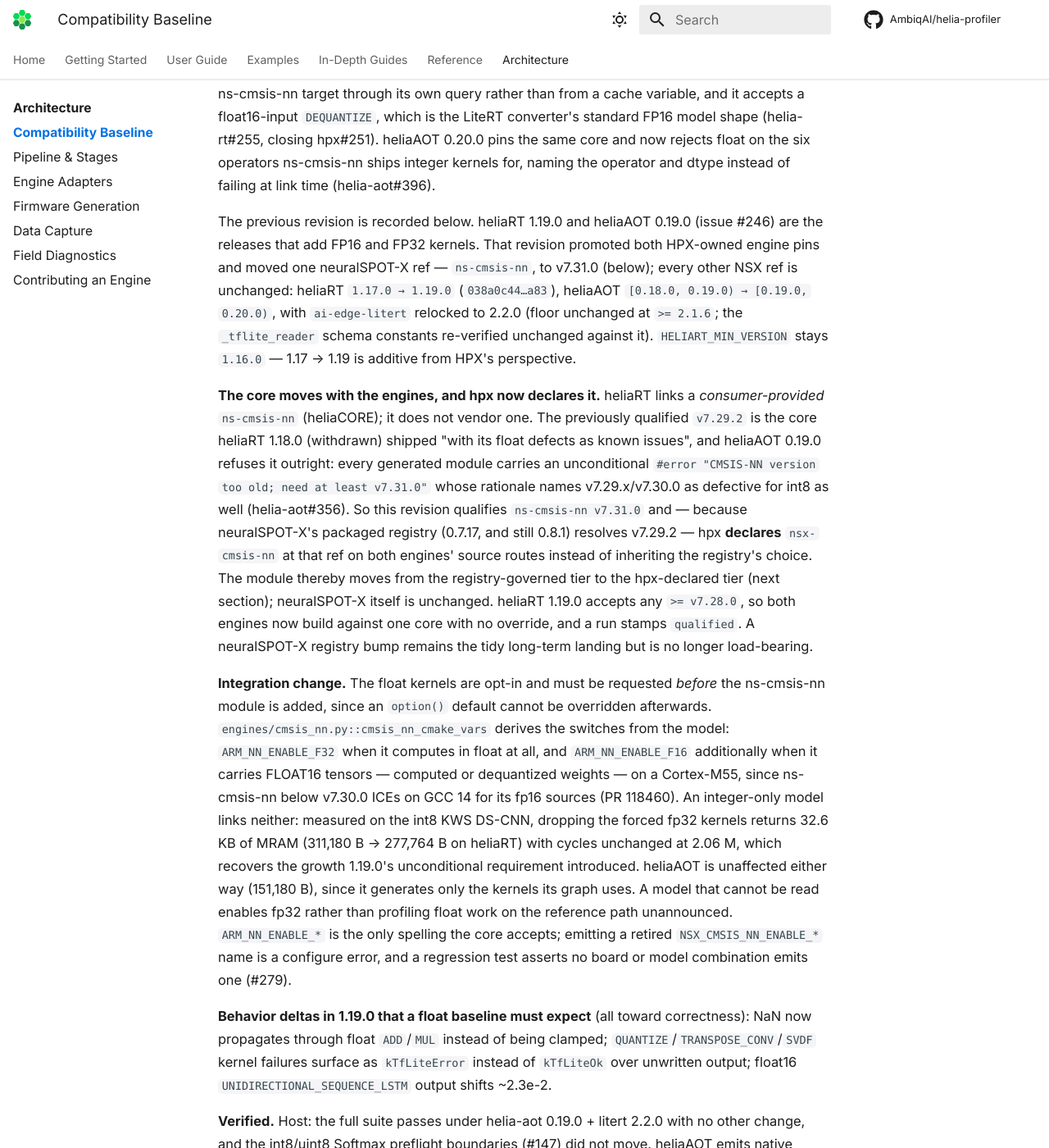
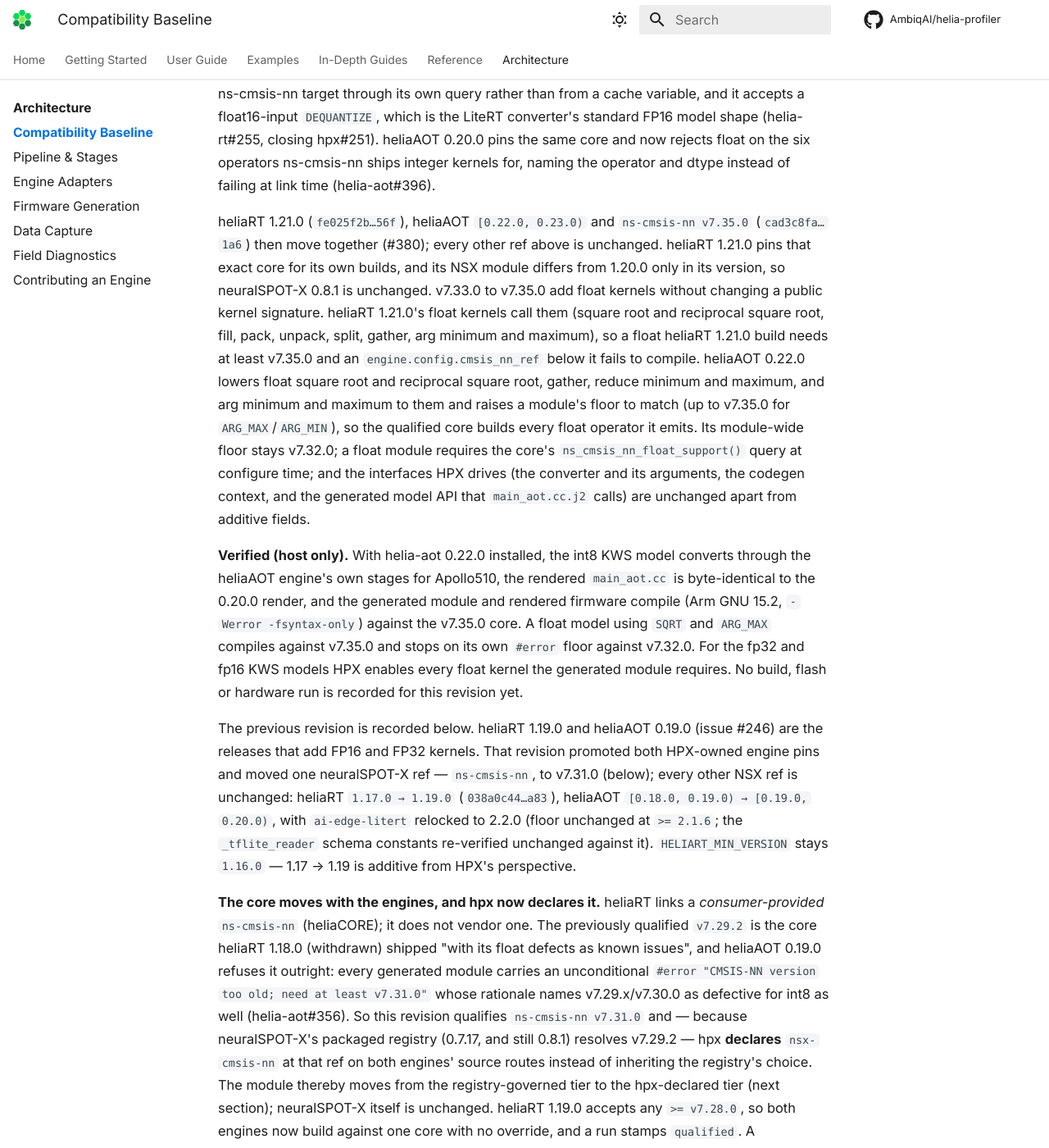
Before and after one commit to AmbiqAI/helia-profiler, an MkDocs documentation site: the page built from docs/architecture/compatibility-baseline.md, in a window 1280 px wide and 1400 px high, scrolled down 1922 px. Shown: the whole window at 82% size. Built offline with MkDocs 1.6.1 and Material for MkDocs 9.7.7, drawn with Linux system fonts in a browser that asks for light colours; some web fonts are replaced; comment, search, counter and statistics services are not loaded; some of the changed text lies outside the part shown.

Commit message:
feat(engines): qualify helia-aot 0.22.0, heliaRT 1.21.0 and ns-cmsis-nn v7.35.0 (#383)
Move the qualified set together: helia-aot [0.22.0, 0.23.0) locked to
0.22.0, heliaRT 1.21.0 (fe025f2b) and the shared ns-cmsis-nn core
v7.35.0 (cad3c8fa). neuralspotx 0.8.1 is unchanged.

heliaRT 1.21.0 pins that exact core. v7.33.0 to v7.35.0 add float
kernels without changing public signatures. helia-aot 0.22.0 lowers
float SQRT, RSQRT, GATHER, REDUCE_MAX/MIN and ARG_MAX/MIN to them, so
every float operator it emits now builds against the qualified core.
Its module-wide floor stays v7.32.0, and the converter, codegen context
and generated model API HPX uses are unchanged apart from additive
fields.

Tests tie the aot extra, the lock and the fallback range to the
baseline, and every heliaRT and core ref in the baseline to the
release constants.

Refs #380

```diff
--- a/docs/architecture/compatibility-baseline.md
+++ b/docs/architecture/compatibility-baseline.md
@@ -18,11 +18,11 @@ The current baseline is `hpx-neuralspotx-0.8.1-2026-09`:
 | `nsx-pmu-armv8m` | `5725c065…c88` |
 | `nsx-tflite-micro` | `7afcf2b4…333` |
 | `arm-cmsis-nn` | `6d21a6f8…f7c` |
-| `ns-cmsis-nn` | `aaeb145a…30c` (`v7.32.0`, hpx-declared — see below) |
+| `ns-cmsis-nn` | `cad3c8fa…1a6` (`v7.35.0`, hpx-declared — see below) |
 | `nsx-executorch` | `5514ac1e…b48e` |
 | `nsx-sensors` | `c219a2bc…3e25` (`v0.3.0`, peeled) |
-| heliaRT | `1.20.0`, commit `edb3a25f…440` (min supported `1.16.0` — from `HELIART_MIN_VERSION` in code, not a baseline-JSON field) |
-| heliaAOT | `min_version=0.20.0`, `max_version_exclusive=0.21.0` |
+| heliaRT | `1.21.0`, commit `fe025f2b…56f` (min supported `1.16.0` — from `HELIART_MIN_VERSION` in code, not a baseline-JSON field) |
+| heliaAOT | `min_version=0.22.0`, `max_version_exclusive=0.23.0` |
 | tflm | governed entirely by the `nsx-tflite-micro` / `arm-cmsis-nn` module refs above |
 | executorch | `0.1.0`, module ref `5514ac1e…b48e` (a checkout's `version.txt` is verified against the baseline) |
 
@@ -41,7 +41,7 @@ upstream — which is why the baseline pins the SDK project and HPX re-points
 every sdk-owned app module to it. The remaining projects stay at 0.7.17's
 tags (nsx-pmu-armv8m `v0.2.0`, nsx-tflite-micro and arm-cmsis-nn `v0.1.0`,
 nsx-sensors `v0.3.0`, and still `ns-cmsis-nn v7.29.2` under the hpx-declared
-`v7.32.0`), each re-peeled to the commit already recorded. Two 0.8.x changes
+`v7.35.0`), each re-peeled to the commit already recorded. Two 0.8.x changes
 are worth knowing: the Python floor rose to 3.11 (HPX already requires it),
 and the packaged board and tooling modules changed content hash
 (neuralspotx#247), so an `nsx.lock` produced under 0.7.17 cannot be
@@ -62,6 +62,34 @@ is the LiteRT converter's standard FP16 model shape (helia-rt#255, closing
 hpx#251). heliaAOT 0.20.0 pins the same core and now rejects float on the six
 operators ns-cmsis-nn ships integer kernels for, naming the operator and dtype
 instead of failing at link time (helia-aot#396).
+
+heliaRT 1.21.0 (`fe025f2b…56f`), heliaAOT `[0.22.0, 0.23.0)` and
+`ns-cmsis-nn v7.35.0` (`cad3c8fa…1a6`) then move together (#380); every other
+ref above is unchanged. heliaRT 1.21.0 pins that exact core for its own
+builds, and its NSX module differs from 1.20.0 only in its version, so
+neuralSPOT-X 0.8.1 is unchanged. v7.33.0 to v7.35.0 add float kernels without
+changing a public kernel signature. heliaRT 1.21.0's float kernels call them
+(square root and reciprocal square root, fill, pack, unpack, split, gather,
+arg minimum and maximum), so a float heliaRT 1.21.0 build needs at least
+v7.35.0 and an `engine.config.cmsis_nn_ref` below it fails to compile.
+heliaAOT 0.22.0 lowers float square root and reciprocal square root, gather,
+reduce minimum and maximum, and arg minimum and maximum to them and raises a
+module's floor to match (up to v7.35.0 for `ARG_MAX`/`ARG_MIN`), so the
+qualified core builds every float operator it emits. Its module-wide
+floor stays v7.32.0; a float module requires the core's
+`ns_cmsis_nn_float_support()` query at configure time; and the interfaces HPX
+drives (the converter and its arguments, the codegen context, and the
+generated model API that `main_aot.cc.j2` calls) are unchanged apart from
+additive fields.
+
+**Verified (host only).** With helia-aot 0.22.0 installed, the int8 KWS model
+converts through the heliaAOT engine's own stages for Apollo510, the rendered
+`main_aot.cc` is byte-identical to the 0.20.0 render, and the generated module
+and rendered firmware compile (Arm GNU 15.2, `-Werror -fsyntax-only`) against
+the v7.35.0 core. A float model using `SQRT` and `ARG_MAX` compiles against
+v7.35.0 and stops on its own `#error` floor against v7.32.0. For the fp32 and
+fp16 KWS models HPX enables every float kernel the generated module requires.
+No build, flash or hardware run is recorded for this revision yet.
 
 The previous revision is recorded below. heliaRT 1.19.0 and heliaAOT 0.19.0
 (issue #246) are the releases that add FP16
--- a/pyproject.toml
+++ b/pyproject.toml
@@ -44,7 +44,7 @@ dependencies = [
 
 [project.optional-dependencies]
 aot = [
-    "helia-aot>=0.20.0,<0.21.0",
+    "helia-aot>=0.22.0,<0.23.0",
     "ai-edge-litert>=2.1.6,<2.3",
     "backports-strenum<1.3",
 ]
```
Also changed, not shown: docs/architecture/engine-adapters.md (+4 -1 lines), docs/getting-started/install.md (+5 -6 lines), docs/guide/engines.md (+13 -14 lines), 11 other files.
